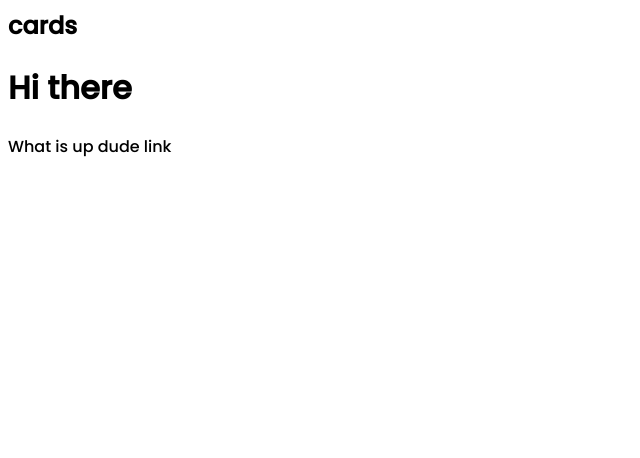
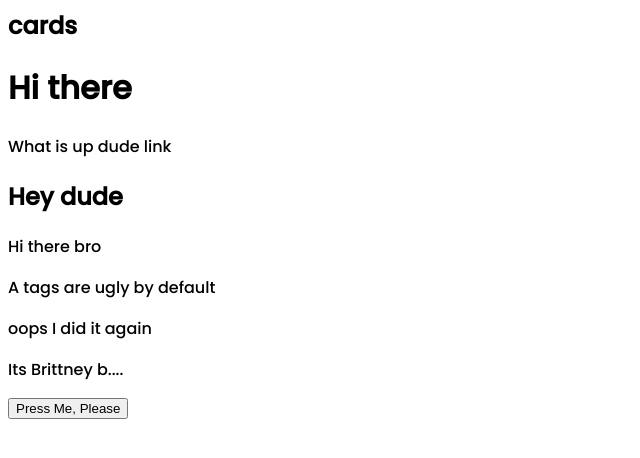
Before and after one commit to Basketballforce/Sass-It-Up, a website: page index.html in a window 1280 px wide. Shown: the whole page, without its empty margins (0-640 px from the left). Drawn offline with Linux system fonts and the light colour scheme.

Commit message:
Update index to include card

```diff
--- a/index.html
+++ b/index.html
@@ -21,5 +21,16 @@
 
 </body>
 
+<nav>
+
+    <div class="group">
+        <h1>Hey dude</h1>
+        <p>Hi there bro</p>
+        <a href="/#">A tags are ugly by default</a>
+        <p class="error">oops I did it again</p>
+        <p class="notification">Its Brittney b....</p>
+        <button>Press Me, Please</button>
+    </div>
+</nav>
 
 </html>
```
